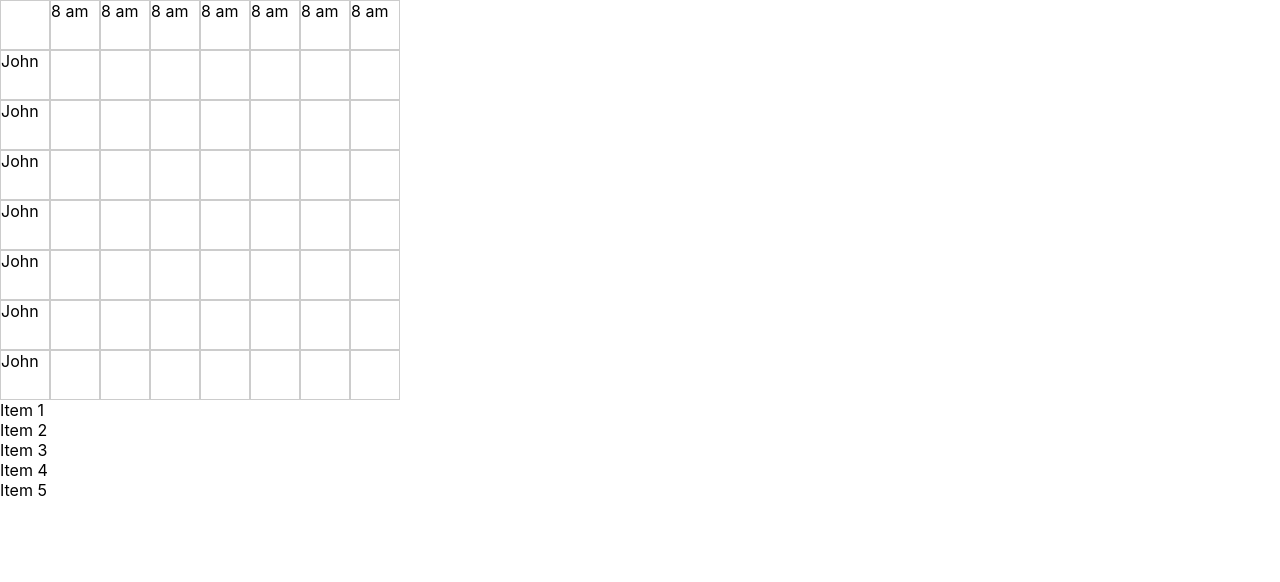
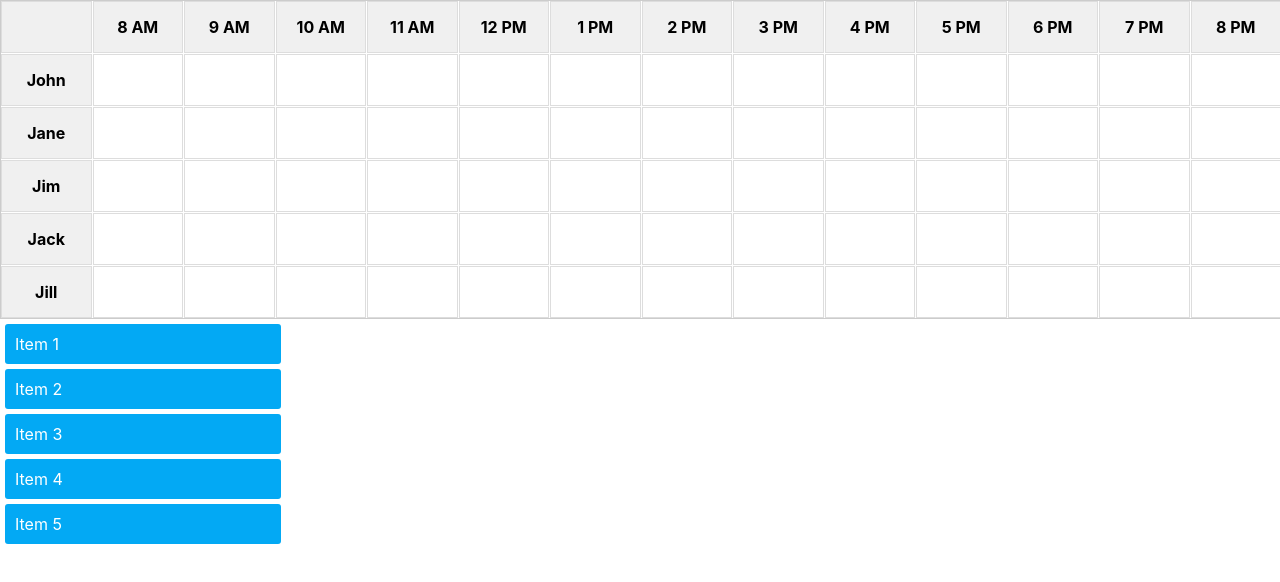
Before and after one commit to aishwarya-wappnet/Resource-Timeline, a React (Create React App) app: page / in a window 1280 px wide. Shown: the top 582 px of the page. Built offline with nearby package versions, Linux system fonts and the light colour scheme.

Commit message:
Swap and allot event done

```diff
--- a/src/App.css
+++ b/src/App.css
@@ -38,30 +38,58 @@
   }
 }
 
+/* App.css */
+
+/* App.css */
 .grid {
   display: grid;
-  grid-template-columns: repeat(8, 50px);
-  grid-template-rows: repeat(8, 50px);
+  grid-template-columns: repeat(14, 1fr);
+  grid-template-rows: repeat(6, 1fr);
+  gap: 1px;
+  width: 100%;
+  border: 1px solid #ccc;
 }
 
 .box {
-  border: 1px solid #ccc;
+  border: 1px solid #ddd;
+  min-height: 50px;
+  display: flex;
+  align-items: center;
+  justify-content: center;
+  position: relative;
 }
 
-.outside-box {
-  width: 100px;
-  height: 100px;
-  background-color: #ccc;
-  margin-top: 20px;
-  text-align: center;
-  line-height: 100px;
+.box.label {
+  background-color: #f0f0f0;
+  font-weight: bold;
 }
 
 .highlight {
-  background-color: lightgreen;
+  background-color: #ffa;
 }
 
 .dropped-item {
-  background-color: #f0f0f0;
+  background-color: #8bc34a;
+  border: 1px solid #666;
+  border-radius: 3px;
+  color: #fff;
   padding: 5px;
+  cursor: grab;
+  width: 100%;
+  height: 100%;
+  box-sizing: border-box;
+  display: flex;
+  align-items: center;
+  justify-content: center;
 }
+
+.outside-item {
+  margin: 5px;
+  padding: 10px;
+  background-color: #03a9f4;
+  color: white;
+  border-radius: 3px;
+  cursor: grab;
+  user-select: none;
+  width: 20%;
+}
--- a/src/App.js
+++ b/src/App.js
@@ -2,38 +2,16 @@ import React, { useState } from "react";
 import "./App.css";
 
 function App() {
-  const [droppedItems, setDroppedItems] = useState([]);
+  const [droppedItems, setDroppedItems] = useState(Array(84).fill(null));
   const [outsideItems, setOutsideItems] = useState([
     { name: "Item 1", width: 2, id: 1 },
     { name: "Item 2", width: 3, id: 2 },
     { name: "Item 3", width: 1, id: 3 },
     { name: "Item 4", width: 2, id: 4 },
-    { name: "Item 5", width: 1, id: 5 },
+    { name: "Item 5", width: 5, id: 5 },
   ]);
 
-  const handleDrop = (boxIndex, width, itemName, itemId) => {
-    console.log(boxIndex, width);
-    const endIndex = boxIndex + width;
-    console.log(endIndex);
-
-    if (endIndex <= 64) {
-      console.log("hi");
-      const isSpaceAvailable = !droppedItems
-        .slice(boxIndex, endIndex)
-        .some(Boolean);
-
-      if (isSpaceAvailable) {
-        const updatedDroppedItems = [...droppedItems];
-        for (let i = boxIndex; i < endIndex; i++) {
-          updatedDroppedItems[i] = { name: itemName, id: itemId, width: width };
-        }
-        setDroppedItems(updatedDroppedItems);
-        setOutsideItems(outsideItems.filter((item) => item.id !== itemId));
-      }
-    }
-  };
-
-  const handleDragOver = (e, i) => {
+  const handleDragOver = (e) => {
     e.preventDefault();
   };
 
@@ -52,73 +30,111 @@ function App() {
   const handleGridDrop = (e, index) => {
     e.preventDefault();
     const droppedItem = JSON.parse(e.dataTransfer.getData("item"));
-    console.log(droppedItem, droppedItems, index);
-    if (!droppedItem) return;
+    const droppedItemEndIndex = index + droppedItem.width;
+
+    if (droppedItemEndIndex > 84) {
+      return; // Ensure the item does not overflow the grid
+    }
+
+    const updatedDroppedItems = [...droppedItems];
+
+    // Clear old positions of the dropped item
+    for (let i = 0; i < updatedDroppedItems.length; i++) {
+      if (
+        updatedDroppedItems[i] &&
+        updatedDroppedItems[i].id === droppedItem.id
+      ) {
+        for (let j = 0; j < droppedItem.width; j++) {
+          updatedDroppedItems[i + j] = null;
+        }
+        break;
+      }
+    }
 
     const existingItem = droppedItems[index];
+    console.log(existingItem);
     if (existingItem) {
-      console.log("if");
-      // If there's already an item in the dropped position, move the dropped item to this position
-      const updatedDroppedItems = [...droppedItems];
+      const existingItemEndIndex = index + existingItem.width;
 
-      // Clear old positions of the dropped item
-      droppedItems.forEach((item, i) => {
-        if (item && item.id === droppedItem.id) {
-          for (let j = 0; j < item.width; j++) {
-            updatedDroppedItems[i + j] = null;
-          }
-        }
-      });
+      // Ensure the existing item can be moved to the old position of the dropped item
+      const oldIndex = droppedItems.findIndex(
+        (item) => item && item.id === droppedItem.id
+      );
+      const oldEndIndex = oldIndex + existingItem.width;
 
-      // Set the dropped item in its new position
-      for (let i = 0; i < droppedItem.width; i++) {
-        updatedDroppedItems[index + i] = droppedItem;
+      if (
+        oldEndIndex > 84 ||
+        droppedItems
+          .slice(oldIndex, oldEndIndex)
+          .some((item) => item && item.id !== droppedItem.id)
+      ) {
+        return;
       }
-      setDroppedItems(updatedDroppedItems);
-    } else {
-      // If the dropped position is empty, proceed with regular dropping logic
-      const updatedDroppedItems = [...droppedItems];
 
-      // Clear old positions of the dropped item
-      droppedItems.forEach((item, i) => {
-        if (item && item.id === droppedItem.id) {
-          for (let j = 0; j < item.width; j++) {
-            updatedDroppedItems[i + j] = null;
-          }
-        }
-      });
+      // Move the existing item to the old position of the dropped item
+      for (let i = 0; i < existingItem.width; i++) {
+        updatedDroppedItems[oldIndex + i] = existingItem;
+      }
 
-      // Set the dropped item in its new position
-      for (let i = 0; i < droppedItem.width; i++) {
-        updatedDroppedItems[index + i] = droppedItem;
+      // Clear the old position of the existing item
+      for (let i = index; i < existingItemEndIndex; i++) {
+        updatedDroppedItems[i] = null;
       }
-      setDroppedItems(updatedDroppedItems);
     }
+
+    // Set the dropped item in its new position
+    for (let i = 0; i < droppedItem.width; i++) {
+      updatedDroppedItems[index + i] = droppedItem;
+    }
+
+    setDroppedItems(updatedDroppedItems);
+    setOutsideItems(outsideItems.filter((item) => item.id !== droppedItem.id));
   };
 
+  const hours = [
+    "8 AM",
+    "9 AM",
+    "10 AM",
+    "11 AM",
+    "12 PM",
+    "1 PM",
+    "2 PM",
+    "3 PM",
+    "4 PM",
+    "5 PM",
+    "6 PM",
+    "7 PM",
+    "8 PM",
+  ];
+  const resources = ["John", "Jane", "Jim", "Jack", "Jill"];
+
   const gridItems = [];
-  for (let i = 0; i < 64; i++) {
+  for (let i = 0; i < 84; i++) {
+    const x = i % 14;
+    const y = Math.floor(i / 14);
     const item = droppedItems[i];
-    if (i % 8 === 0 && Math.floor(i / 8) === 0) gridItems.push("");
-    if (i % 8 === 0 && i !== 0) {
+
+    if (x === 0 && y === 0) {
+      gridItems.push(<div key={i} className="box label"></div>);
+    } else if (y === 0) {
       gridItems.push(
-        <div key={i} className="box">
-          John
+        <div key={i} className="box label">
+          {hours[x - 1]}
         </div>
       );
-    } else if (Math.floor(i / 8) === 0 && i !== 0)
+    } else if (x === 0) {
       gridItems.push(
-        <div key={i} className="box">
-          8 am
+        <div key={i} className="box label">
+          {resources[y - 1]}
         </div>
       );
-    else {
+    } else {
       gridItems.push(
         <div
           key={i}
           className={`box ${item ? "highlight" : ""}`}
           onDrop={(e) => handleGridDrop(e, i)}
-          onDragOver={(e) => handleDragOver(e, i)}
+          onDragOver={handleDragOver}
         >
           {item && (
             <div
@@ -126,7 +142,7 @@ function App() {
               draggable
               onDragStart={(e) => handleGridDragStart(e, item)}
             >
-              Item {item.id}
+              {item.name}
             </div>
           )}
         </div>
```
